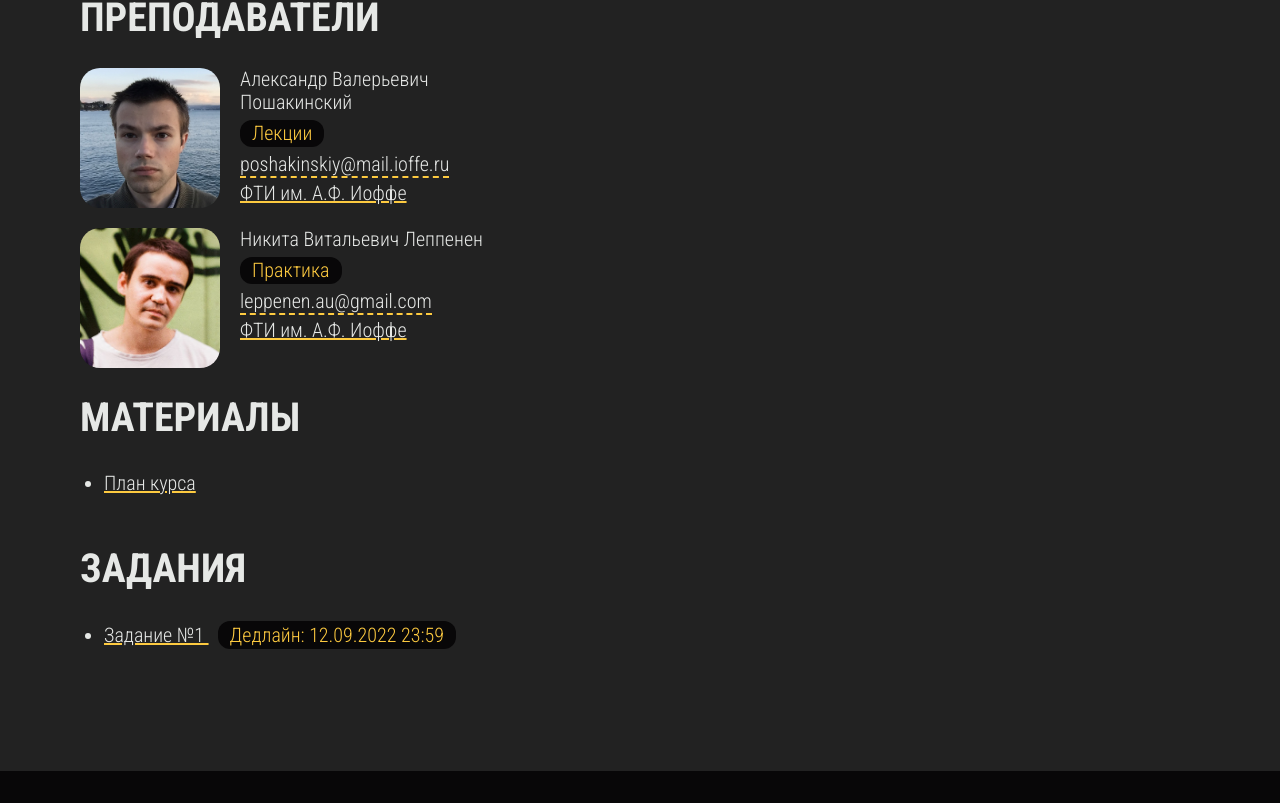
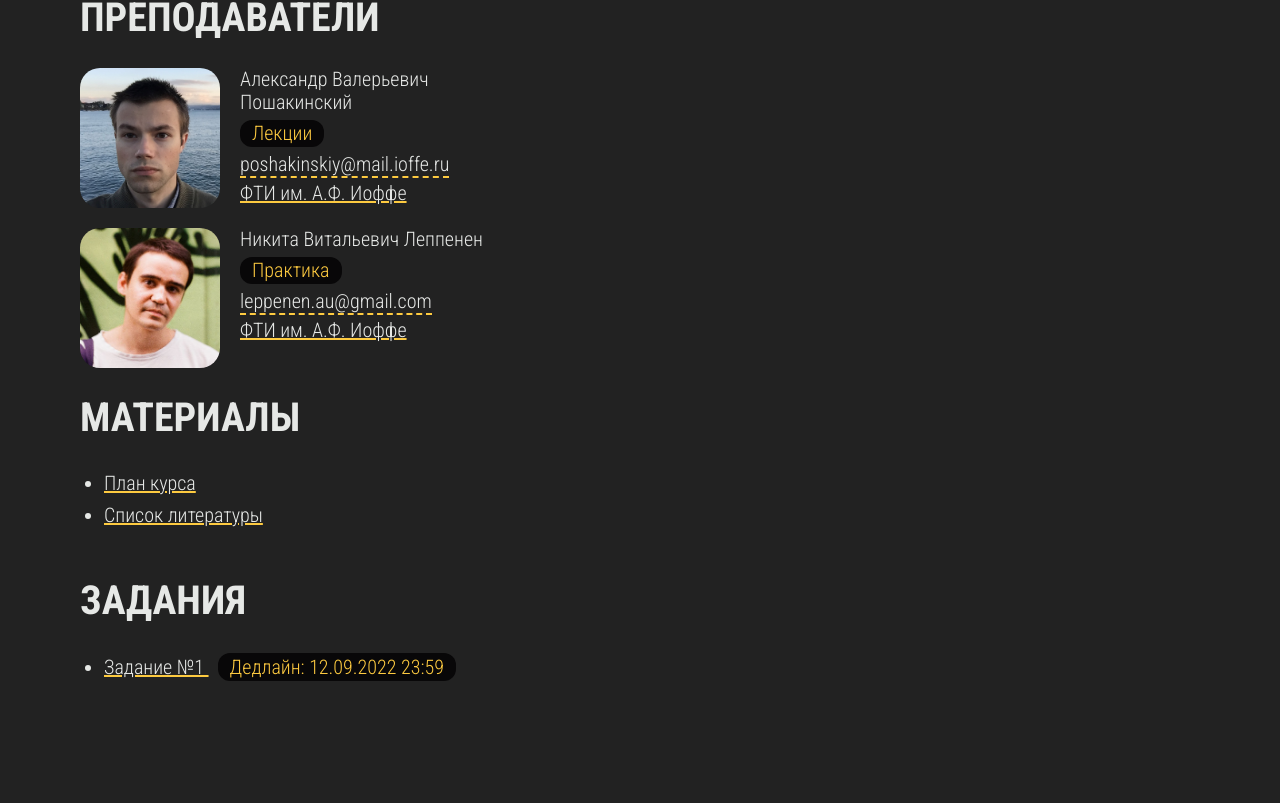
Before and after one commit to leppenen/ed_2022, a Vue app: page / in a window 1280 px wide. Shown: the part 1332-2135 px from the top of the page. Before the commit the page ends 2103 px from the top, so only its background shows below. Built offline with nearby package versions, Linux system fonts and the light colour scheme.

Commit message:
fix open file function

```diff
--- a/src/components/materials-block.vue
+++ b/src/components/materials-block.vue
@@ -1,12 +1,13 @@
 <script setup lang='ts'>
-  import PageBlock from '@/components/ui/page-block.vue';
-  import file from '@/assets/files/materials/course_plan.pdf'
+import PageBlock from '@/components/ui/page-block.vue';
+import coursePlan from '@/assets/files/materials/course_plan.pdf'
+import references from '@/assets/files/materials/references.pdf'
 import LinkWrapper from './ui/link-wrapper.vue'
 
-  function openFile() {
-    window.open(file, 'fullscreen=yes')
-    return
-  }
+function openFile(filePath: string) {
+  window.open(filePath, 'fullscreen=yes')
+  return
+}
 </script>
 
   <template>
@@ -19,9 +20,17 @@ import LinkWrapper from './ui/link-wrapper.vue'
         <li>
           <LinkWrapper
             href=''
-            @click='openFile'
+            @click='openFile(coursePlan)'
           >
             План курса
+          </LinkWrapper>
+        </li>
+        <li>
+          <LinkWrapper
+            href=''
+            @click='openFile(references)'
+          >
+            Список литературы
           </LinkWrapper>
         </li>
       </ul>
--- a/src/components/tasks-block.vue
+++ b/src/components/tasks-block.vue
@@ -1,13 +1,13 @@
 <script setup lang='ts'>
 import PageBlock from '@/components/ui/page-block.vue';
-import file from '@/assets/files/tasks/e1_2022.pdf'
+import task1 from '@/assets/files/tasks/e1_2022.pdf'
 import LinkWrapper from './ui/link-wrapper.vue';
 import BadgeWrapper from './ui/badge-wrapper.vue';
 
-function openFile() {
-    window.open(file, 'fullscreen=yes')
-    return false
-  }
+function openFile(filePath: string) {
+  window.open(filePath, 'fullscreen=yes')
+  return false
+}
 </script>
 
   <template>
@@ -19,7 +19,7 @@ function openFile() {
         <li>
           <LinkWrapper
             href=''
-            @click='openFile'
+            @click='openFile(task1)'
           >
             Задание №1
           </LinkWrapper>&nbsp;
--- a/vite.config.ts
+++ b/vite.config.ts
@@ -19,5 +19,6 @@ export default defineConfig({
     alias: {
       '@': fileURLToPath(new URL('./src', import.meta.url))
     }
-  }
+  },
+  assetsInclude: '**/*.docx',
 })
```
Also changed, not shown: 1 other file (tests, documents, lock files or other folders).
